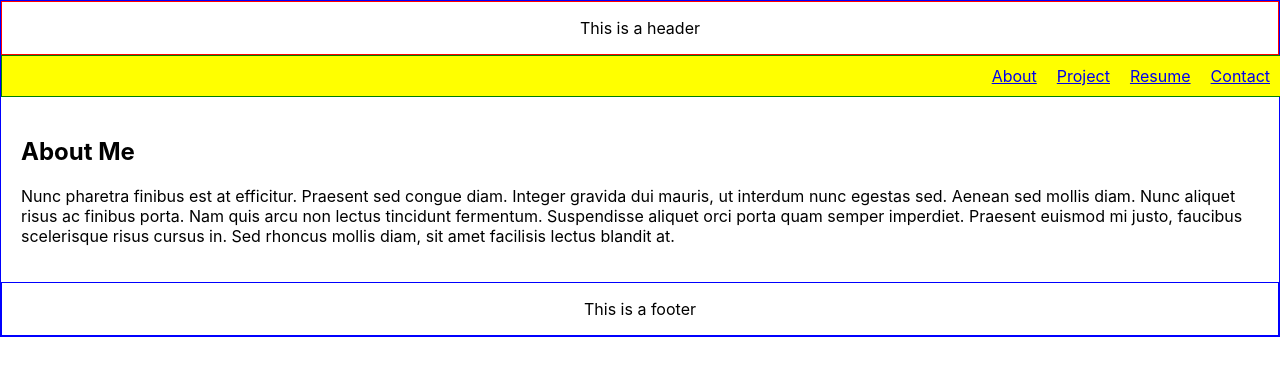
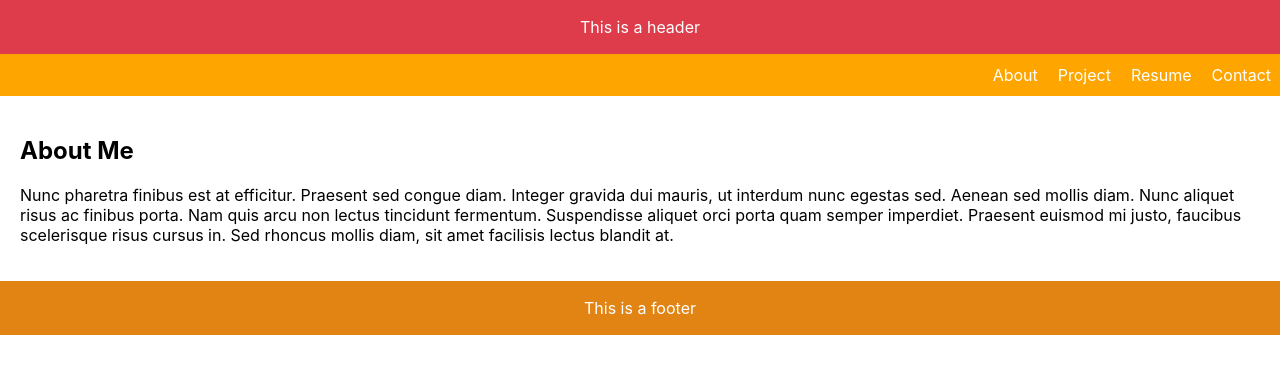
Before and after one commit to conniehhw/react-portfolio, a React (Create React App) app: page / in a window 1280 px wide. Shown: the top 376 px of the page. Built offline with nearby package versions, Linux system fonts and the light colour scheme.

Commit message:
finish styling

```diff
--- a/src/App.css
+++ b/src/App.css
@@ -1,7 +1,7 @@
 .App {
   text-align: left;
   /* padding: 30px; */
-  border: solid 1px blue;
+  /* border: solid 1px blue; */
 }
 
 .App-logo {
--- a/src/components/Footer.jsx
+++ b/src/components/Footer.jsx
@@ -2,7 +2,7 @@ import React from "react";
 import "../styles/Footer.css";
 
 const Footer = () => (
-  <div class="footer">
+  <div className="footer">
     <p class="a">This is a footer</p>
   </div>
 );
--- a/src/components/Header.jsx
+++ b/src/components/Header.jsx
@@ -5,7 +5,7 @@ import "../styles/Header.css";
 
 const Header = () => (
   <div class="header">
-    <p class="a">This is a header</p>
+    <p className="a">This is a header</p>
   </div>
 );
 
--- a/src/components/Navigation.jsx
+++ b/src/components/Navigation.jsx
@@ -3,23 +3,23 @@ import "../styles/Navigation.css";
 
 const Navigation = ({ handlePageChange }) => {
   return (
-    <div class="nav justify-content-end">
-      <div class="nav-item">
+    <div className="nav">
+      <div className="nav-item">
         <a href="#About" onClick={() => handlePageChange("About")}>
           About
         </a>
       </div>
-      <div class="nav-item">
+      <div className="nav-item">
         <a href="#Project" onClick={() => handlePageChange("Project")}>
           Project
         </a>
       </div>
-      <div class="nav-item">
+      <div className="nav-item">
         <a href="#Resume" onClick={() => handlePageChange("Resume")}>
           Resume
         </a>
       </div>
-      <div class="nav-item">
+      <div className="nav-item">
         <a href="#Contact" onClick={() => handlePageChange("Contact")}>
           Contact
         </a>
--- a/src/components/PortfolioContainer.jsx
+++ b/src/components/PortfolioContainer.jsx
@@ -5,7 +5,6 @@ import Resume from "./pages/Resume";
 import Contact from "./pages/Contact";
 import NavTabs from "./NavTabs";
 import Navigation from "./Navigation";
-import Header from "./Header";
 
 const PortfolioContainer = () => {
   const [currentPage, setCurrentPage] = useState("About");
--- a/src/components/pages/Contact.js
+++ b/src/components/pages/Contact.js
@@ -1,5 +1,5 @@
 import React, { useState } from "react";
-// import './style.css';
+// import "./style.css";
 
 const styles = {
   card: {
@@ -78,7 +78,6 @@ function ContactForm() {
           // placeholder="Message"
         />
 
-        <div></div>
         <button type="button" onClick={handleFormSubmit}>
           Submit
         </button>
--- a/src/components/pages/Project.js
+++ b/src/components/pages/Project.js
@@ -5,7 +5,7 @@ const styles = {
     padding: 20,
   },
   projectCard: {
-    border: "1px solid black",
+    border: "solid 1px #8c92ac",
   },
   container: {
     display: "flex",
--- a/src/styles/Footer.css
+++ b/src/styles/Footer.css
@@ -1,5 +1,7 @@
 .footer {
-  border: solid 1px blue;
+  background-color: #e28413;
+  border: solid 1px transparent;
+  color: white;
 }
 
 .a {
--- a/src/styles/Header.css
+++ b/src/styles/Header.css
@@ -1,6 +1,8 @@
 .header {
   align-items: center;
-  border: solid 1px red;
+  background-color: #de3c4b;
+  color: white;
+  border: solid 1px transparent;
 }
 
 .a {
--- a/src/styles/Navigation.css
+++ b/src/styles/Navigation.css
@@ -1,8 +1,9 @@
 .nav {
   /* float: right; */
   /* text-align: right; */
-  background: yellow;
-  border: solid 1px green;
+  background: orange;
+
+  border: solid 1px transparent;
   display: flex;
   width: 100%;
   justify-content: end;
@@ -12,6 +13,21 @@
   padding: 10px;
 }
 
+a:link {
+  text-decoration: none;
+  color: white;
+}
+
+a:visited {
+  text-decoration: none;
+  color: white;
+}
+
+a:hover {
+  text-decoration: none;
+  color: #8c92ac;
+}
+
 /*
 .topnav-right {
   float: right;
```
